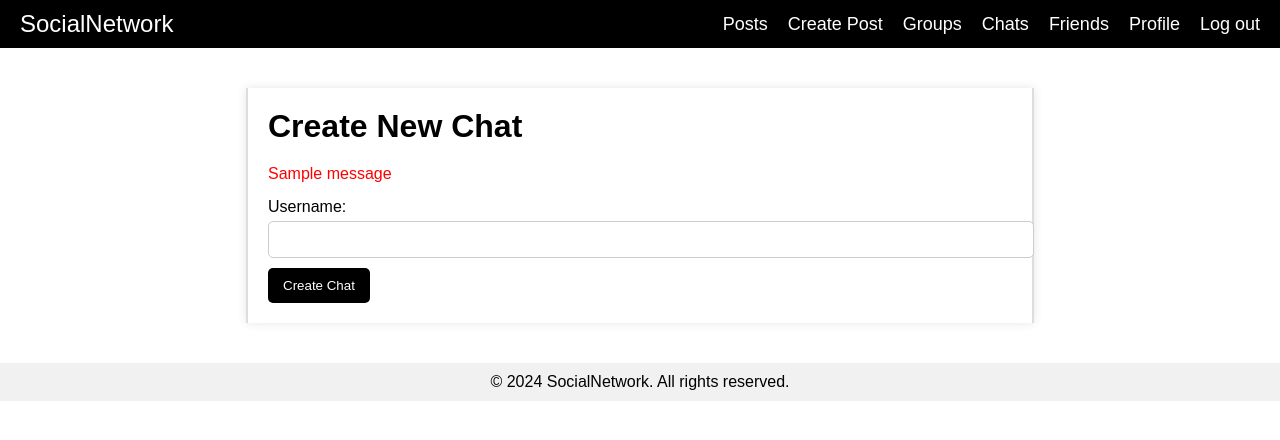
After one commit to MaxMedvedenko/my-social-network, a Django app: page /chats/create/ in a window 1280 px wide. The commit adds this page. Shown: the top 440 px of the page. Run offline with Django 5.2, Linux system fonts and the light colour scheme; a user stored in the database is signed in; tables that the repository leaves empty hold one stand-in row (values such as "Sample post"); one stand-in notice (Sample message) is shown.

Commit message:
add chat list and form for chat creation

```diff
--- a/SocialNetwork/urls.py
+++ b/SocialNetwork/urls.py
@@ -50,4 +50,8 @@ urlpatterns = [
     path('profile/<str:username>/', profile_view, name='profile_view'),
     path('edit_profile/', edit_profile, name='edit_profile'),
 
+    path('chats/', chat_list_view, name='chat_list'),
+    path('chats/create/', create_chat_view, name='create_chat'),
+    path('chats/delete/<int:chat_id>/', delete_chat_view, name='delete_chat'),
+
 ] + static(settings.MEDIA_URL, document_root=settings.MEDIA_ROOT)
--- a/network/views.py
+++ b/network/views.py
@@ -4,6 +4,7 @@ from django.contrib.auth.decorators import login_required
 from django.shortcuts import render, get_object_or_404
 from django.http import JsonResponse
 from django.utils.dateformat import DateFormat
+from django.contrib import messages
 # Create your views here.
 
 def index(request):
@@ -233,3 +234,33 @@ def remove_like_post(request, post_id):
         return JsonResponse({'message': 'unliked', 'likes_count': post.likes_count})
     else:
         return JsonResponse({'message': 'not_liked'})
+
+
+#--- Chats , messages ---#
+
+@login_required
+def chat_list_view(request):
+    chats = request.user.chats.all()
+    return render(request, 'chat_list.html', {'chats': chats})
+
+@login_required
+def create_chat_view(request):
+    if request.method == 'POST':
+        username = request.POST.get('username')
+
+        try:
+            other_user = User.objects.get(username=username)
+            chat = Chat.objects.create()
+            chat.participants.add(request.user, other_user)
+            return redirect('chat_list')
+        except User.DoesNotExist:
+            messages.error(request, "User does not exist.")
+
+    return render(request, 'create_chat.html')
+
+@login_required
+def delete_chat_view(request, chat_id):
+    chat = get_object_or_404(Chat, id=chat_id)
+    if request.user in chat.participants.all():
+        chat.delete()
+    return redirect('chat_list')
--- /dev/null
+++ b/static/css/create_chat.css
@@ -0,0 +1,46 @@
+.create-chat-container {
+    width: 60%;
+    margin: 0 auto;
+    padding: 20px;
+    border-left: 2px solid #ddd;
+    border-right: 2px solid #ddd;
+    background-color: #fff;
+    box-shadow: 0 0 10px rgba(0, 0, 0, 0.1);
+}
+
+.create-chat-title {
+    margin-bottom: 20px;
+}
+
+.messages {
+    list-style-type: none;
+    padding: 0;
+    margin-bottom: 15px;
+}
+
+.messages li {
+    color: red;
+    margin: 5px 0;
+}
+
+input[type="text"] {
+    width: 100%;
+    padding: 10px;
+    margin-top: 5px;
+    border: 1px solid #ccc;
+    border-radius: 5px;
+}
+
+.create-chat-button {
+    padding: 10px 15px;
+    background-color: #000;
+    color: white;
+    border: none;
+    border-radius: 5px;
+    cursor: pointer;
+    margin-top: 10px;
+}
+
+.create-chat-button:hover {
+    background-color: #555;
+}
--- a/templates/base.html
+++ b/templates/base.html
@@ -19,7 +19,7 @@
                     <li class="nav-item"><a href="{% url 'create_post' %}" class="nav-link">Create Post</a></li>
 
                     <li class="nav-item"><a href="#" class="nav-link">Groups</a></li>
-                    <li class="nav-item"><a href="#" class="nav-link">Messages</a></li>
+                    <li class="nav-item"><a href="{% url 'chat_list' %}" class="nav-link">Chats</a></li>
                     <li class="nav-item"><a href="#" class="nav-link">Friends</a></li>
 
                     <li class="nav-item"><a href="{% url 'profile_view' request.user.username %}" class="nav-link">Profile</a></li>
--- /dev/null
+++ b/templates/create_chat.html
@@ -0,0 +1,25 @@
+{% extends 'base.html' %}
+{% load static %}
+
+{% block styles %}<link rel="stylesheet" href="{% static 'css/create_chat.css' %}">{% endblock %}
+
+{% block content %}
+<div class="create-chat-container">
+    <h1 class="create-chat-title">Create New Chat</h1>
+
+    {% if messages %}
+        <ul class="messages">
+            {% for message in messages %}
+                <li>{{ message }}</li>
+            {% endfor %}
+        </ul>
+    {% endif %}
+
+    <form method="post">
+        {% csrf_token %}
+        <label for="username">Username:</label>
+        <input type="text" id="username" name="username" required>
+        <button type="submit" class="create-chat-button">Create Chat</button>
+    </form>
+</div>
+{% endblock %}
```
Also changed, not shown: network/models.py (+33 -24 lines), static/css/chat_list.css (added, +55 -0 lines), templates/chat_list.html (added, +23 -0 lines), network/migrations/0001_initial.py, network/migrations/0002_initial.py, user/migrations/0001_initial.py.
